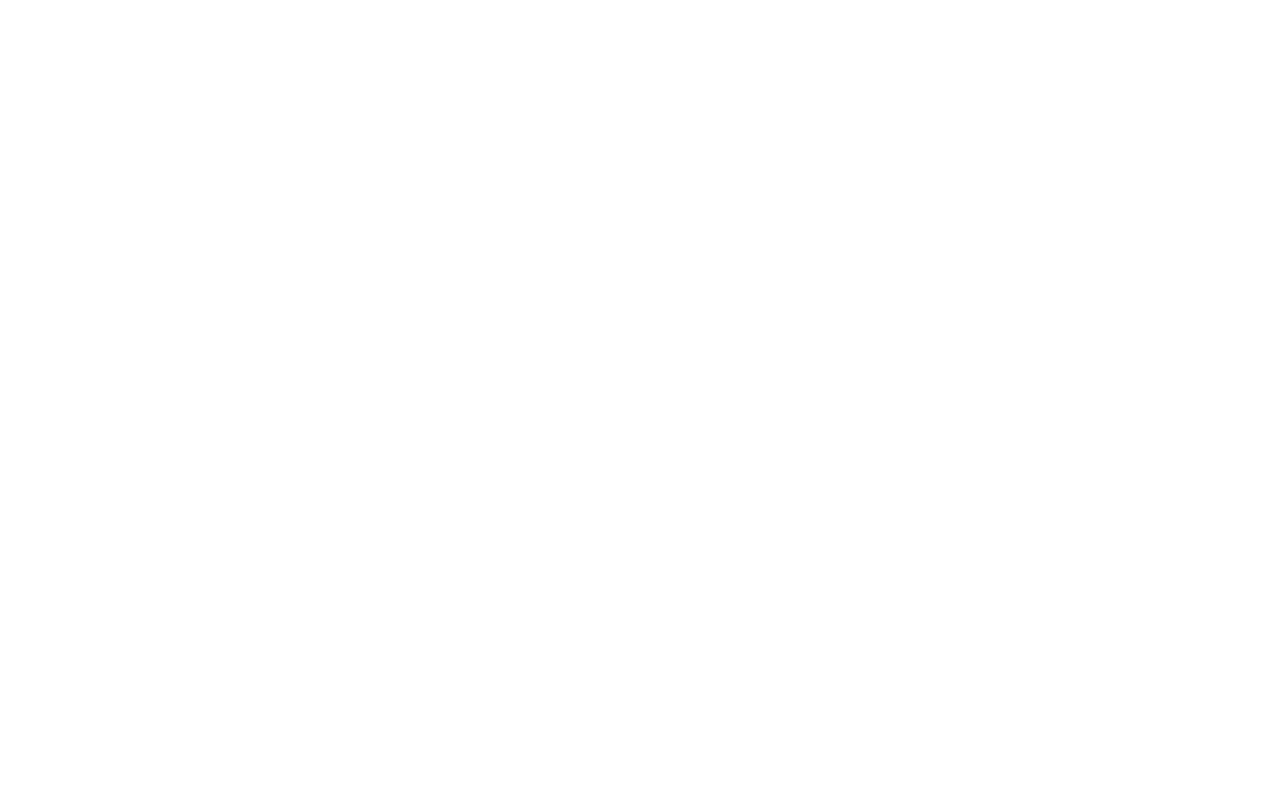
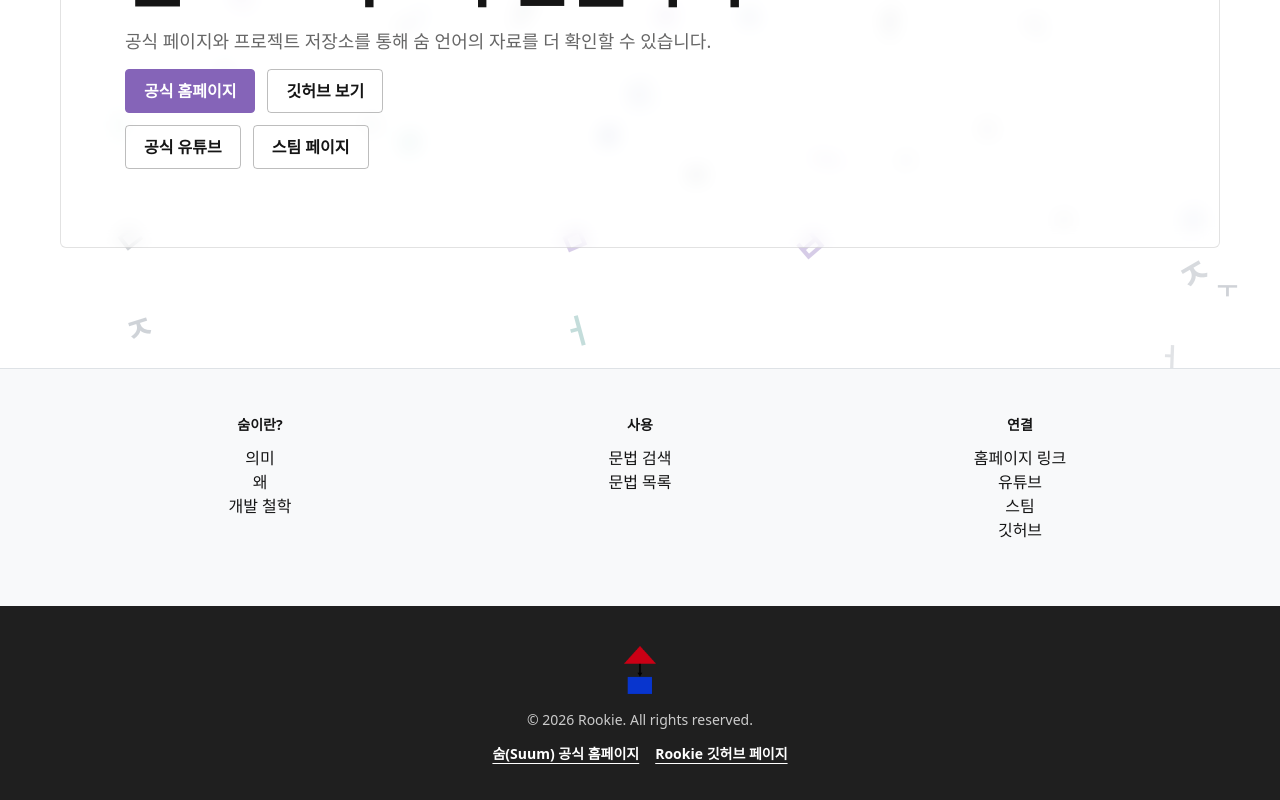
Before and after one commit to bhy0426/Rookie, a React (Vite) app: page /#/connect in a window 1280 px wide. Shown: the part 292-1092 px from the top of the page. Before the commit the page ends 800 px from the top, so only its background shows below. Built offline with nearby package versions, Linux system fonts and the light colour scheme; a web font is replaced by a local one.

Commit message:
deploy_fixfix

```diff
--- a/src/components/Footer.tsx
+++ b/src/components/Footer.tsx
@@ -17,7 +17,7 @@ const Footer = () => (
   <footer>
   <div className="footer-container">
     <a href="#main" onClick={handleFooterClick}>
-      <img src="/logo/icon.png" className="footer-img"></img> {/*부트스트랩 전역설정 때문에 부드럽게 움직이는거*/}
+      <img src="logo/icon.png" className="footer-img"></img> {/*부트스트랩 전역설정 때문에 부드럽게 움직이는거*/}
     </a>
     {/* <img src={icon} className="footer-img"></img> */}
     <p className="footer-text">© 2026 Rookie. All rights reserved.</p>
--- a/src/main.tsx
+++ b/src/main.tsx
@@ -1,13 +1,13 @@
 import { StrictMode } from 'react'
 import { createRoot } from 'react-dom/client'
-import { BrowserRouter } from 'react-router-dom';
+import { HashRouter } from 'react-router-dom';
 import './index.css'
 import App from './App.tsx'
 
 createRoot(document.getElementById('root')!).render(
   <StrictMode>
-    <BrowserRouter basename="/Rookie">
+    <HashRouter>
       <App />
-    </BrowserRouter>
+    </HashRouter>
   </StrictMode>
 )
```
